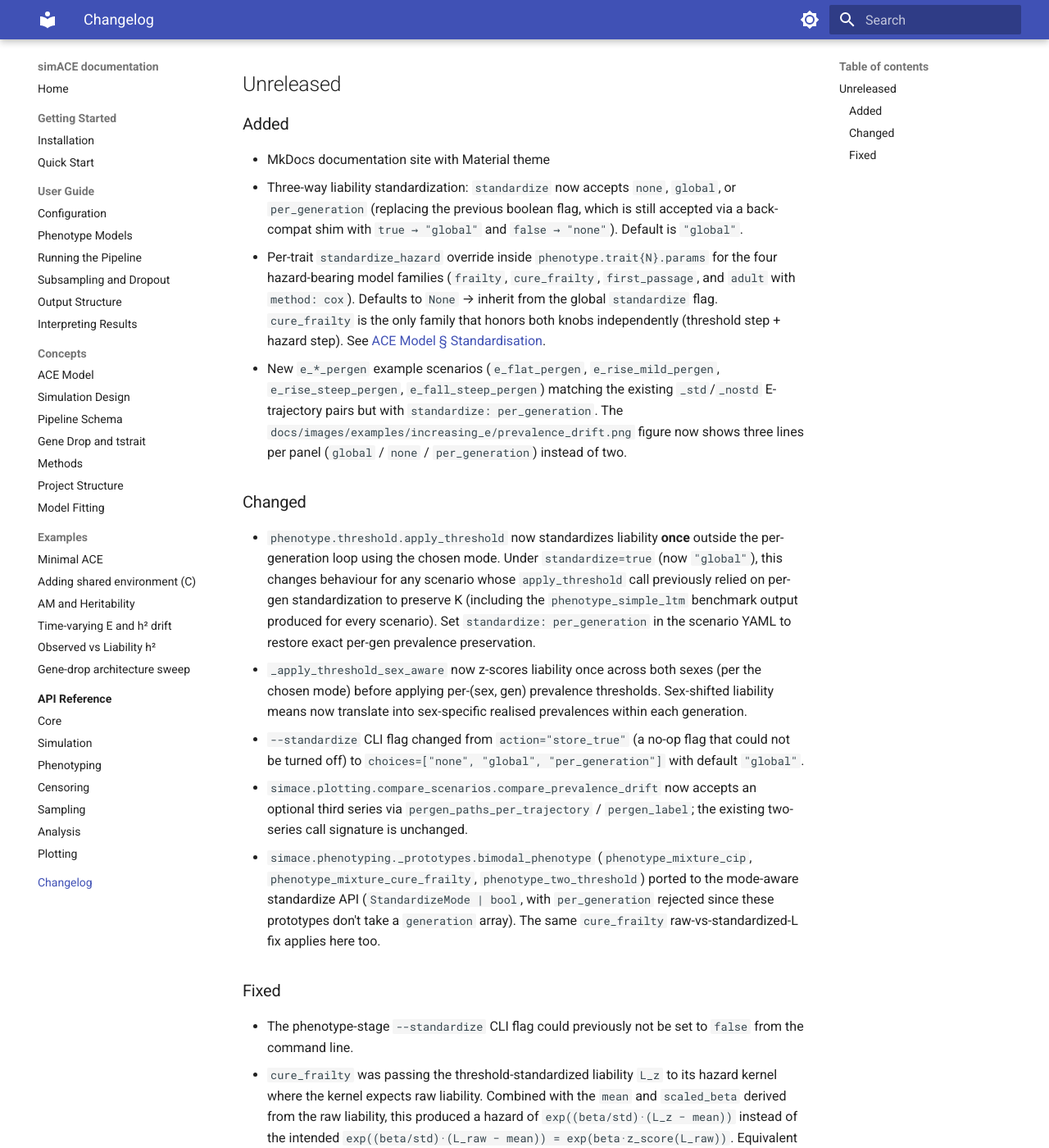
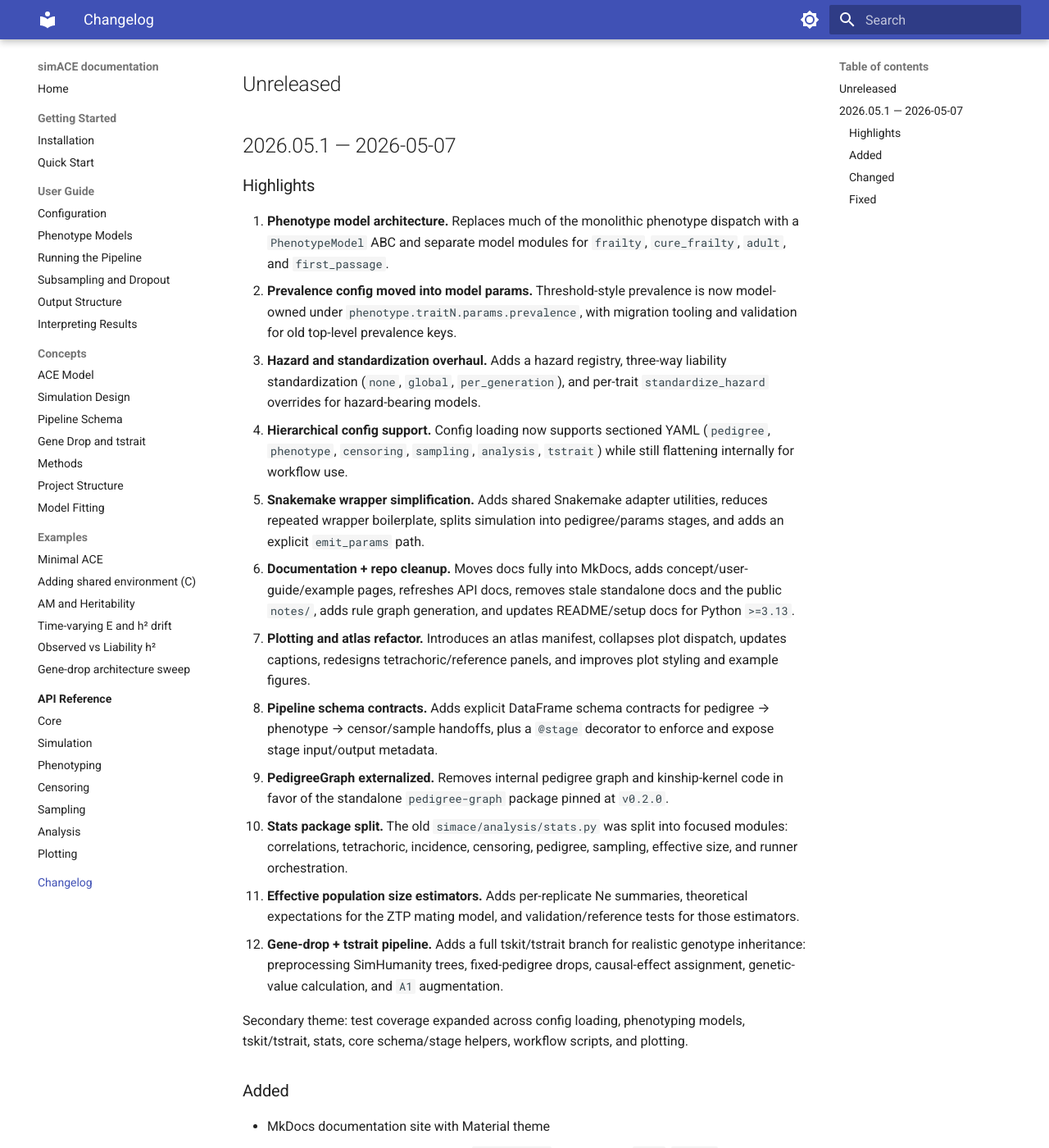
Before and after one commit to rwaples/simACE, an MkDocs documentation site: the page built from docs/changelog.md, in a window 1280 px wide and 1400 px high, scrolled down 227 px. Shown: the whole window at 82% size. Built offline with MkDocs 1.6.1 and Material for MkDocs 9.7.7, drawn with Linux system fonts in a browser that asks for light colours.

Commit message:
docs: changelog v2026.05.1 — May 7 release notes

```diff
--- a/docs/changelog.md
+++ b/docs/changelog.md
@@ -6,6 +6,60 @@ The format follows [Keep a Changelog](https://keepachangelog.com/).
 simACE uses [CalVer](https://calver.org/) versioning (`YYYY.MM`) derived from git tags.
 
 ## Unreleased
+
+## 2026.05.1 — 2026-05-07
+
+### Highlights
+
+1. **Phenotype model architecture.** Replaces much of the monolithic
+   phenotype dispatch with a `PhenotypeModel` ABC and separate model
+   modules for `frailty`, `cure_frailty`, `adult`, and `first_passage`.
+2. **Prevalence config moved into model params.** Threshold-style
+   prevalence is now model-owned under
+   `phenotype.traitN.params.prevalence`, with migration tooling and
+   validation for old top-level prevalence keys.
+3. **Hazard and standardization overhaul.** Adds a hazard registry,
+   three-way liability standardization (`none`, `global`,
+   `per_generation`), and per-trait `standardize_hazard` overrides for
+   hazard-bearing models.
+4. **Hierarchical config support.** Config loading now supports
+   sectioned YAML (`pedigree`, `phenotype`, `censoring`, `sampling`,
+   `analysis`, `tstrait`) while still flattening internally for
+   workflow use.
+5. **Snakemake wrapper simplification.** Adds shared Snakemake adapter
+   utilities, reduces repeated wrapper boilerplate, splits simulation
+   into pedigree/params stages, and adds an explicit `emit_params`
+   path.
+6. **Documentation + repo cleanup.** Moves docs fully into MkDocs,
+   adds concept/user-guide/example pages, refreshes API docs, removes
+   stale standalone docs and the public `notes/`, adds rule graph
+   generation, and updates README/setup docs for Python `>=3.13`.
+7. **Plotting and atlas refactor.** Introduces an atlas manifest,
+   collapses plot dispatch, updates captions, redesigns
+   tetrachoric/reference panels, and improves plot styling and example
+   figures.
+8. **Pipeline schema contracts.** Adds explicit DataFrame schema
+   contracts for pedigree → phenotype → censor/sample handoffs, plus a
+   `@stage` decorator to enforce and expose stage input/output
+   metadata.
+9. **PedigreeGraph externalized.** Removes internal pedigree graph and
+   kinship-kernel code in favor of the standalone `pedigree-graph`
+   package pinned at `v0.2.0`.
+10. **Stats package split.** The old `simace/analysis/stats.py` was
+    split into focused modules: correlations, tetrachoric, incidence,
+    censoring, pedigree, sampling, effective size, and runner
+    orchestration.
+11. **Effective population size estimators.** Adds per-replicate Ne
+    summaries, theoretical expectations for the ZTP mating model, and
+    validation/reference tests for those estimators.
+12. **Gene-drop + tstrait pipeline.** Adds a full tskit/tstrait branch
+    for realistic genotype inheritance: preprocessing SimHumanity
+    trees, fixed-pedigree drops, causal-effect assignment,
+    genetic-value calculation, and `A1` augmentation.
+
+Secondary theme: test coverage expanded across config loading,
+phenotyping models, tskit/tstrait, stats, core schema/stage helpers,
+workflow scripts, and plotting.
 
 ### Added
 
```
